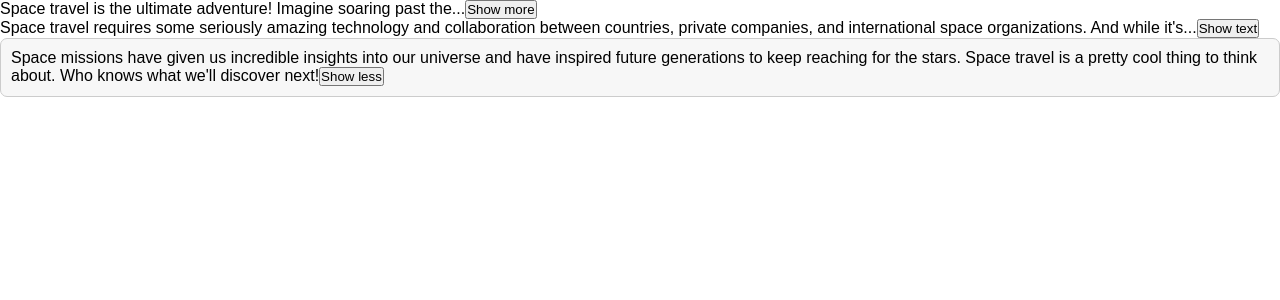
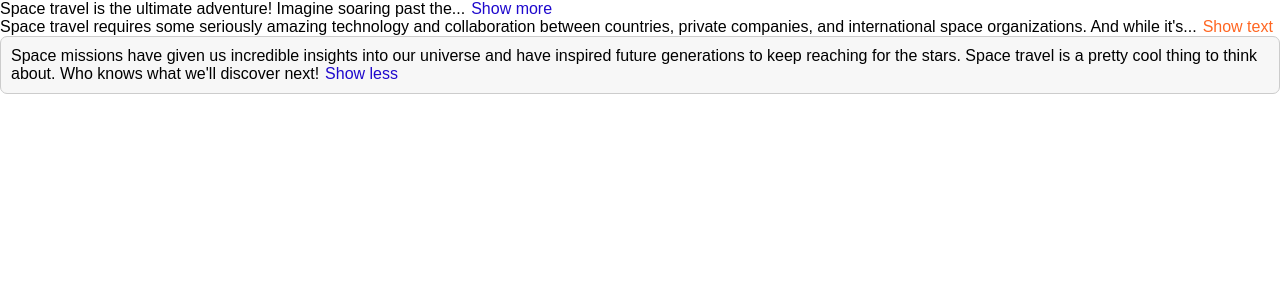
Before and after one commit to SaeedKarimian860/Text-Expander, a React (Create React App) app: page / in a window 1280 px wide. Shown: the top 300 px of the page. Built offline with nearby package versions, Linux system fonts and the light colour scheme.

Commit message:
text expander

```diff
--- a/src/App.js
+++ b/src/App.js
@@ -39,7 +39,7 @@ function TextExpander({
   collapsedNumWords = 10,
   expandButtonText = "Show more",
   collapseButtonText = "Show less",
-  buttonColor,
+  buttonColor = "#1f09cd",
   expanded = false,
   className,
   children,
@@ -50,10 +50,19 @@ function TextExpander({
     ? children
     : children.split(" ").slice(0, collapsedNumWords).join(" ") + "...";
 
+  const buttonStyle = {
+    background: "none",
+    border: "none",
+    font: "inherit",
+    cursor: "pointer",
+    marginLeft: "6px",
+    color: buttonColor,
+  };
+
   return (
     <div className={className}>
       <span>{displayText}</span>
-      <button onClick={() => setIsExpanded((exp) => !exp)}>
+      <button onClick={() => setIsExpanded((exp) => !exp)} style={buttonStyle}>
         {isExpanded ? collapseButtonText : expandButtonText}
       </button>
     </div>
```
